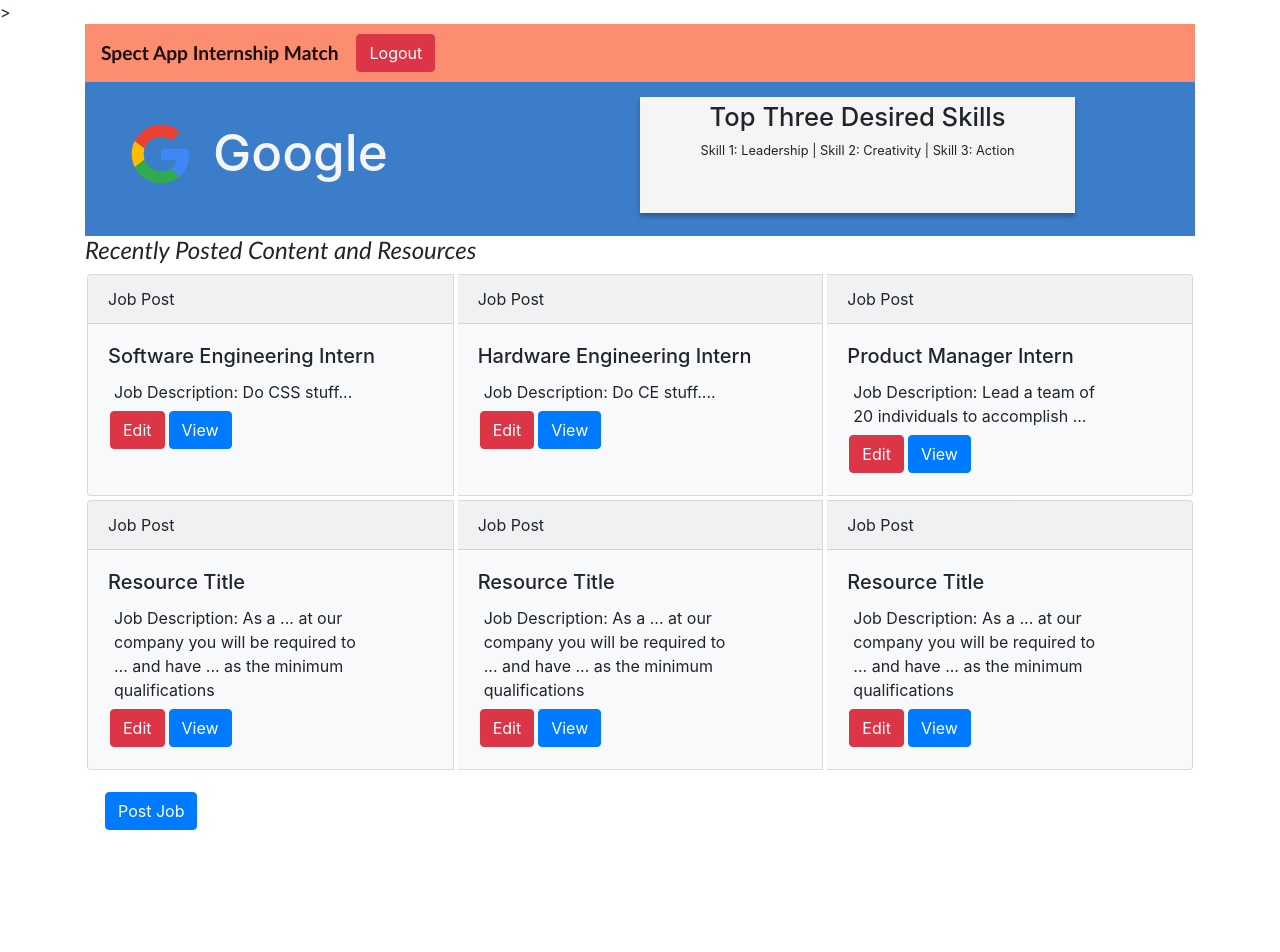
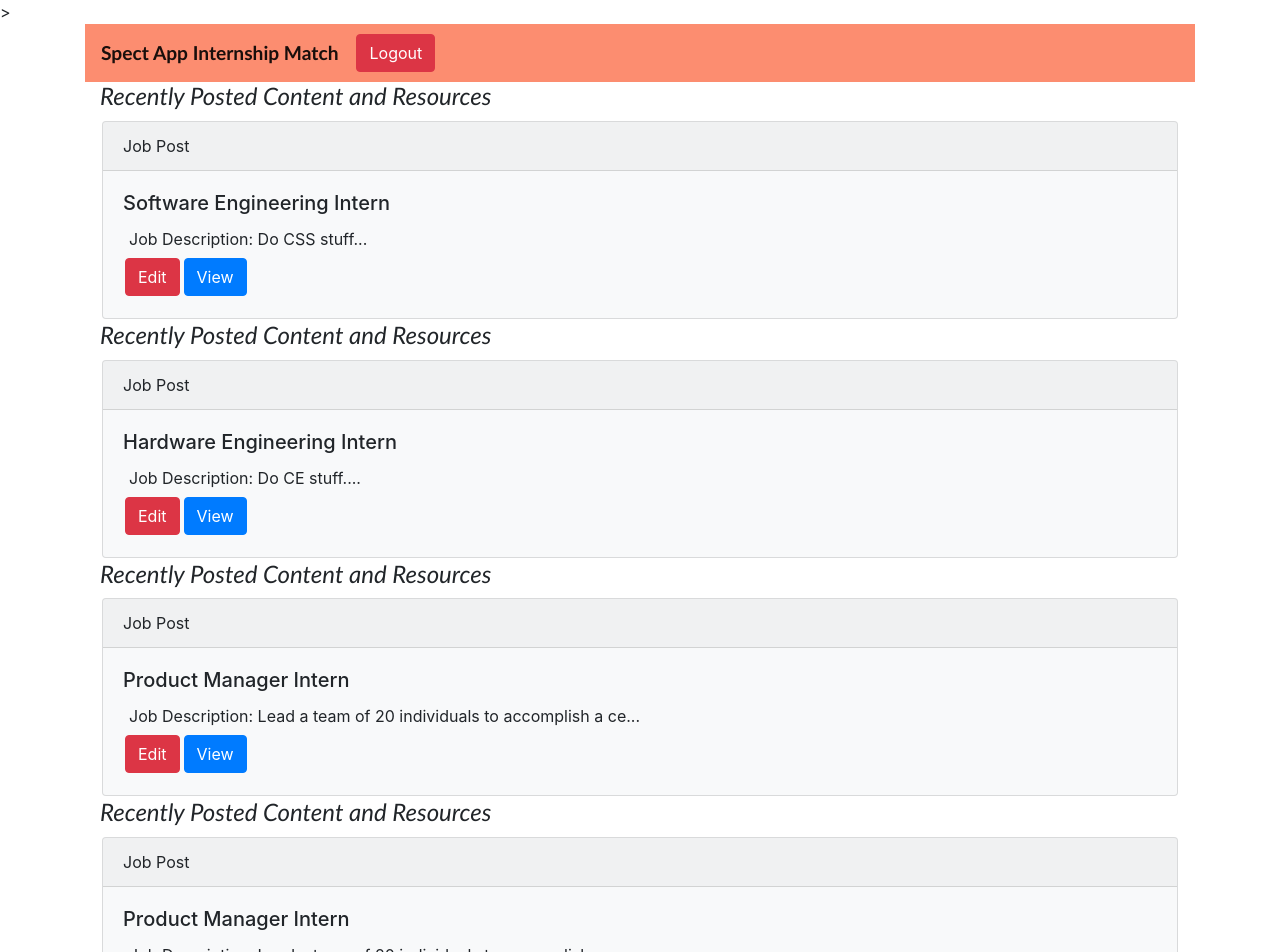
Before and after one commit to LeaderLync/Spect-App, a React (Create React App) app in the folder client/: page /CompanyProfile in a window 1280 px wide. Shown: the top 952 px of the page. Before the commit the page ends 850 px from the top, so only its background shows below. Built offline with nearby package versions, Linux system fonts and the light colour scheme.

Commit message:
Card Map Created

```diff
--- a/client/src/views/CompanyProfile/CompanyData.js
+++ b/client/src/views/CompanyProfile/CompanyData.js
@@ -26,10 +26,17 @@
                 jobDescription: 'Lead a team of 20 individuals to accomplish a certain goal.',
                 jobRequirements: 'Leadership, Creativity and Charisma',
                 jobLink: 'www.google.com/jobs'
+            },
+            {
+                jobID: 3,
+                jobTitle: 'Product Manager Intern',
+                jobDescription: 'Lead a team of 20 individuals to accomplish a certain goal.',
+                jobRequirements: 'Leadership, Creativity and Charisma',
+                jobLink: 'www.google.com/jobs'
             }
 
         ]
-    }
+    },
 
 
 ]
--- a/client/src/views/CompanyProfile/CompanyProfile.js
+++ b/client/src/views/CompanyProfile/CompanyProfile.js
@@ -5,93 +5,66 @@
 import sampleImage from '../../assets/Company Logo.png'
 import leadership from '../../assets/Leadership Icon.png'
 
-
-
-
 import {Navbar, Image, CardGroup, Card, Container, Button, Modal, ModalBody, ModalTitle} from 'react-bootstrap'
 
 
-function ViewModal(props) {
+class CompanyProfile extends React.Component
+{
+    constructor(props)
+    {
+        super(props);
 
-    //console.log(props)
-
-    return (
-      <Modal {...props} aria-labelledby="contained-modal-title-vcenter">
-        <Modal.Header closeButton>
-          <Modal.Title id="contained-modal-title-vcenter">
-            {data[0].jobPost[0].jobTitle}
-          </Modal.Title>
-        </Modal.Header>
-        <Modal.Body>
-            <p>
-                Job Description: {data[0].jobPost[0].jobDescription}
-            </p>
-            <p>
-                Job Requirments: {data[0].jobPost[0].jobRequirements}
-            </p>
-            <p>
-                Job Link: {data[0].jobPost[0].jobLink}
-            </p>
-        </Modal.Body>
-        <Modal.Footer>
-          <Button variant="danger" onClick={props.onHide}>Close</Button>
-        </Modal.Footer>
-      </Modal>
-    );
+        this.state =
+        {
+            jobs: data,
+            viewShow: false,
+            setViewShow: false,
+            editShow: false,
+            setEditShow: false
+        }
     }
 
+    render() {
 
-  function EditModal(props) {
+        const cardList = data[0].jobPost.map(company =>
+            {
+                return(
+                    <Container key={company.jobID}>
+                        <div>
+                            <h4 style={{fontFamily: 'Calibri', fontStyle: 'italic'}}>Recently Posted Content and Resources</h4>
+                            <div>
+                                <CardGroup>
+                                    <Card bg="light" style={{margin: '2px'}} >
+                                        <Card.Header>Job Post</Card.Header>
+                                        <Card.Body>
+                                        <Card.Title>{company.jobTitle}</Card.Title>
+                                        <Card.Text>
+                                            Job Description: {company.jobDescription.substring(0,48)}...
+                                        </Card.Text>
+                                        <Button variant="danger" onClick={() => this.setState({setEditShow : true})} style={{margin: '2px'}}>Edit</Button>
+                                        <Button variant="primary" onClick={() => this.setState({setViewShow : true})} style={{margin: '2px'}}>View</Button>
+                                        </Card.Body>
+                                    </Card>
+                                </CardGroup>
+                            </div>
+                        </div>
+                    </Container>
+                );
 
-    const jobPost = React.useState(data[0].jobPost)
-    console.log(jobPost[0])
+            })
 
-    return (
-      <Modal {...props} aria-labelledby="contained-modal-title-vcenter">
-        <Modal.Header closeButton>
-          <Modal.Title id="contained-modal-title-vcenter">
-            Edit Job Post: {data[0].jobPost[0].jobTitle}
-          </Modal.Title>
-        </Modal.Header>
-        <Modal.Body>
-            <form>
-                <p>
-                    Job Name
-                </p>
-                <input type="text"
-                    placeholder= "Type New Job Name...">
-                </input>
-                <p>
-                    Job Description
-                </p>
-                <input type="text"
-                    placeholder= "Type New Job Description...">
-                </input>
-                <p>
-                    Job Requirements
-                </p>
-                <input type="text"
-                    placeholder= "Type New Job Requirements...">
-                </input>
-                <p>
-                    Job Link
-                </p>
-                <input type="text"
-                    placeholder= "Type New Job Link...">
-                </input>
-            </form>
-        </Modal.Body>
-        <Modal.Footer>
-          <Button variant="danger" onClick={props.onHide}>Close</Button>
-          <Button variant="primary" onClick={props.onHide}>Save</Button>
-        </Modal.Footer>
-      </Modal>
-    );
-  }
+            return(
+                <Container>
+                    <Navbar style={{backgroundColor: 'rgba(250, 70, 22, 0.61)'}}>
+                        <Navbar.Brand style={{fontFamily: 'Calibri', fontStyle: 'bold', fontWeight: '900', fontSize: "1.5vw",}}>Spect App Internship Match</Navbar.Brand>
+                        <Button variant="danger" style={{margin: '2px'}}>Logout</Button>
+                    </Navbar>
+                    <CardGroup>
+                        {cardList}
+                    </CardGroup>
+                 </Container>
+            )
 
-
-function CompanyProfile()
-{
         const id = data[0].id
         const CompanyName = data[0].name
         const JobTitle = data[0].jobPost[0].jobTitle
@@ -111,13 +84,7 @@
 
         const numJobPost = data[0].jobPost.length
 
-    const [viewShow, setViewShow] = React.useState(false);
-    const [editShow, setEditShow] = React.useState(false);
-
-    // var CompanyData = JSON.parse(data);
-    // console.log(CompanyData.id);
-
-    return(
+        return (
             <Container>
             <Navbar style={{backgroundColor: 'rgba(250, 70, 22, 0.61)'}}>
                 <Navbar.Brand style={{fontFamily: 'Calibri', fontStyle: 'bold', fontWeight: '900', fontSize: "1.5vw",}}>Spect App Internship Match</Navbar.Brand>
@@ -146,10 +113,8 @@
                             <Card.Text>
                                 Job Description: {JobDescription.substring(0,48)}...
                             </Card.Text>
-                            <Button variant="danger" onClick={() => setEditShow(true)} style={{margin: '2px'}}>Edit</Button>
-                            <EditModal  show={editShow} onHide={() => setEditShow(false)} />
-                            <Button variant="primary" onClick={() => setViewShow(true)} style={{margin: '2px'}}>View</Button>
-                            <ViewModal  show={viewShow} onHide={() => setViewShow(false)} />
+                            <Button variant="danger" onClick={() => this.setState({setEditShow : true})} style={{margin: '2px'}}>Edit</Button>
+                            <Button variant="primary" onClick={() => this.setState({setViewShow : true})} style={{margin: '2px'}}>View</Button>
                             </Card.Body>
                         </Card>
                         <Card bg="light" style={{margin: '2px'}}>
@@ -217,7 +182,9 @@
             </div>
         </Container>
 
-    );
+        )
+    }
+
 }
 
 export default CompanyProfile
```
Also changed, not shown: client/src/views/CompanyProfile/EditModal.js (added, +59 -0 lines), client/src/views/CompanyProfile/ViewModal.js (added, +39 -0 lines). Lines whose indentation alone changed are shown as unchanged.
